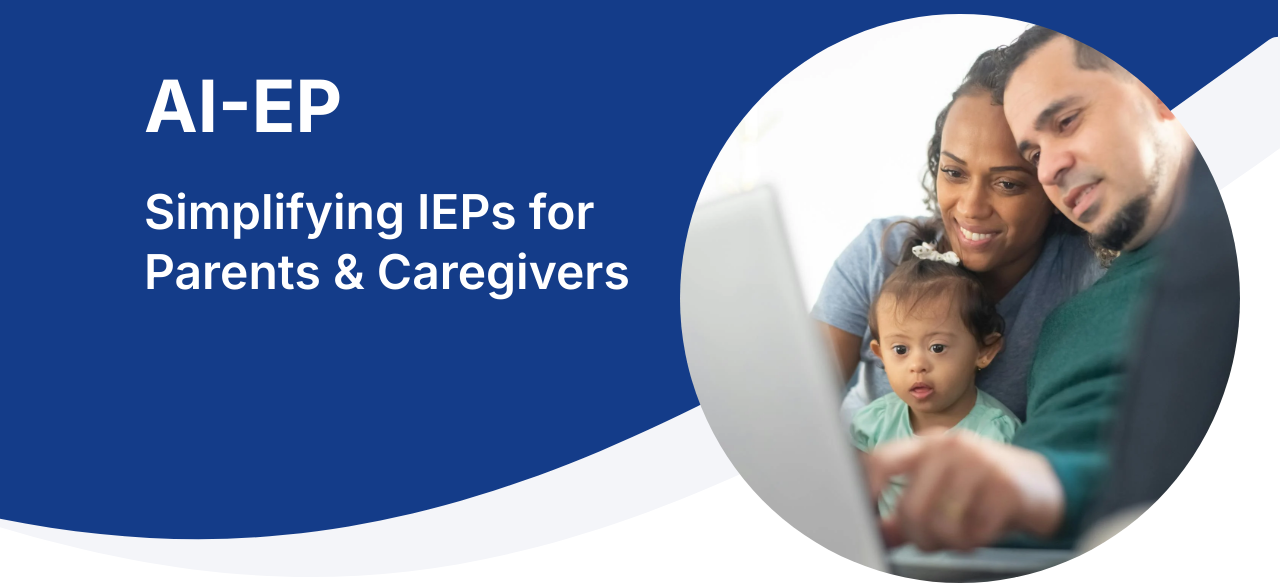
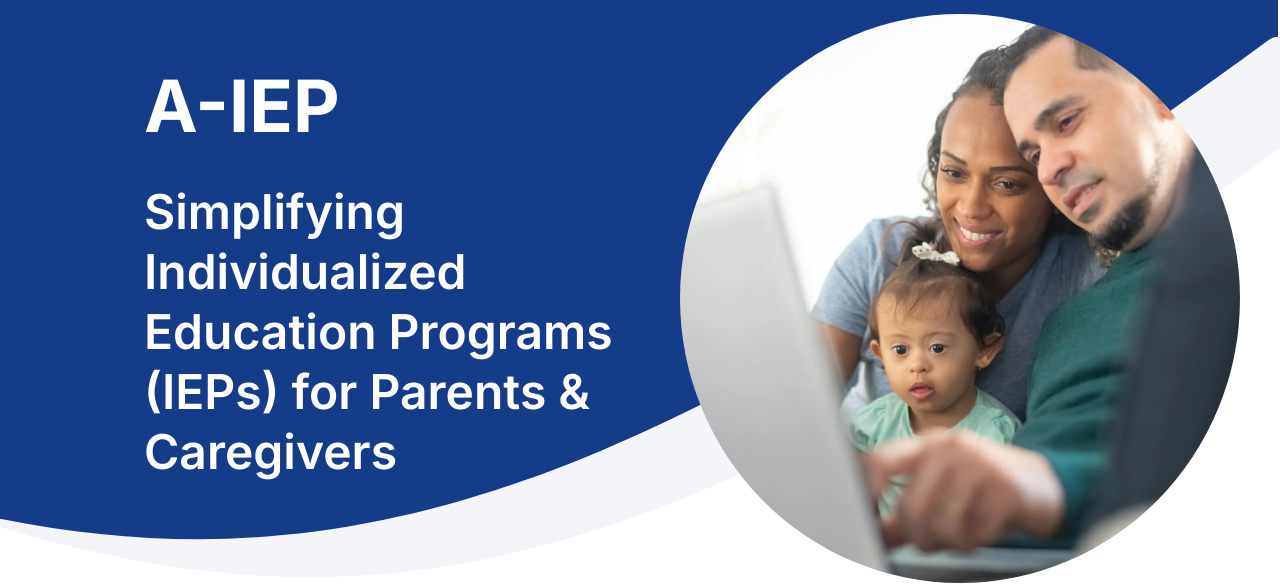
Before and after one commit to xuhongkang/a-iep-dev, a Next.js app in the folder app-frontend/: page /en in a window 1280 px wide. Shown: the part 138-723 px from the top of the page. Built offline with nearby package versions, Linux system fonts and the light colour scheme; no server answers.

Commit message:
protected paths resolved

```diff
--- a/app-frontend/src/app/styles.css
+++ b/app-frontend/src/app/styles.css
@@ -7,7 +7,7 @@
     @apply font-bold text-3xl sm:text-5xl md:text-6xl lg:text-7xl;
   }
   h2 {
-    @apply font-semibold text-xl sm:text-3xl md:text-4xl lg:text-5xl;
+    @apply font-semibold text-sm sm:text-3xl md:text-4xl lg:text-5xl;
   }
   h3 {
     @apply text-base sm:text-lg md:text-xl lg:text-3xl;
--- a/app-frontend/src/components/LandingPage.jsx
+++ b/app-frontend/src/components/LandingPage.jsx
@@ -20,9 +20,9 @@ export default function LandingPage() {
 			className="absolute left-1/2 w-1/2 p-6 sm:p-7 md:p-8 lg:p-10 top-12 sm:top-15 md:top-20 lg:top-28"
 			/>
 			<div className="absolute w-1/2 text-primary-content top-24 sm:top-24 md:top-38 lg:top-44 xl:top-52 pl-12 sm:pl-20 md:pl-32 lg:pl-36">
-				<h1 className="">AI-EP</h1>
+				<h1 className="">A-IEP</h1>
 				<h2 className="leading-tight text-wrap pt-2 sm:pt-6 md:pt-8 lg:pt-10">
-					Simplifying IEPs for Parents & Caregivers
+					Simplifying Individualized Education Programs (IEPs) for Parents & Caregivers
 				</h2>
 			</div>
         </div>
--- a/app-frontend/src/components/UserLoginModal.jsx
+++ b/app-frontend/src/components/UserLoginModal.jsx
@@ -29,7 +29,18 @@ export default function UserLoginModal() {
     async function handleSubmit(e) {
         e.preventDefault();
         if (isSignup) {
-            const SignupResponse = await signup(formData)
+            try {
+                await signup(formData)
+                setIsError(false)
+                setIsSuccess(true);
+                router.push('/portal');
+            } catch (error) {
+                setIsError(true);
+                setFormData({
+                    email: '',
+                    password: ''
+                });
+            }
         } else {
             try {
                 await login(formData)
@@ -59,13 +70,17 @@ export default function UserLoginModal() {
                         <svg xmlns="http://www.w3.org/2000/svg" className="stroke-current shrink-0 h-6 w-6" fill="none" viewBox="0 0 24 24">
                             <path strokeLinecap="round" strokeLinejoin="round" strokeWidth="2" d="M10 14l2-2m0 0l2-2m-2 2l-2-2m2 2l2 2m7-2a9 9 0 11-18 0 9 9 0 0118 0z" />
                         </svg>
-                        <span>Incorrect Username or Password, Please Try Again</span>
+                        <span>
+                            {isSignup ? "Account Already Exists, Please Sign In Instead" : "Incorrect Username or Password, Please Try Again"}
+                        </span>
                         </div>
                     )}
                     {isSuccess && (
                         <div role="alert" className="alert alert-success">
                         <svg xmlns="http://www.w3.org/2000/svg" className="stroke-current shrink-0 h-6 w-6" fill="none" viewBox="0 0 24 24"><path strokeLinecap="round" strokeLinejoin="round" strokeWidth="2" d="M9 12l2 2 4-4m6 2a9 9 0 11-18 0 9 9 0 0118 0z" /></svg>
-                        <span>Login Successful! Redirecting to home...</span>
+                        <span>
+                            {isSignup ? "Login Successful! Redirecting to home..." : "Sign Up Successful! Welcome to AIEP..."}
+                        </span>
                       </div>
                     )}
                     <form onSubmit={handleSubmit} className="flex-col items-center w-full h-full">
```
